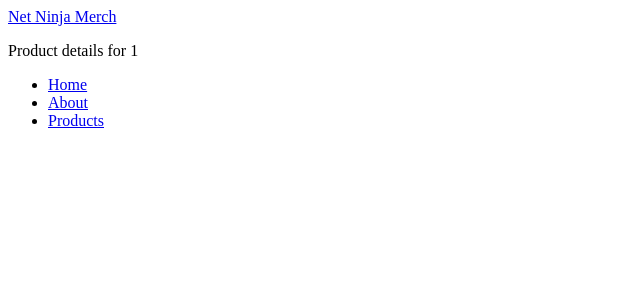
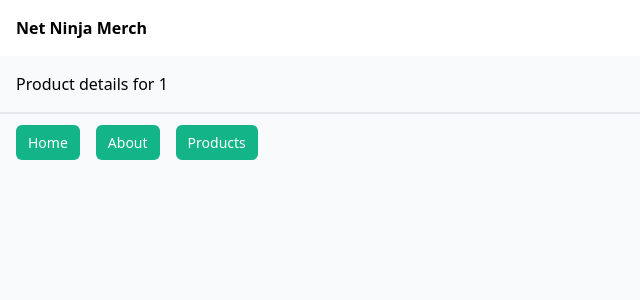
Before and after one commit to gekh/nuxt-crush-course-net-ninjas, a Nuxt app: page /products/1 in a window 1280 px wide. Shown: the top 300 px of the page, without its empty margins (0-640 px from the left). Built offline with nearby package versions, Linux system fonts and the light colour scheme.

Commit message:
added tailwind and styles

```diff
--- /dev/null
+++ b/assets/css/tailwind.css
@@ -0,0 +1,17 @@
+@tailwind base;
+@tailwind components;
+@tailwind utilities;
+
+body {
+  @apply bg-gray-50;
+}
+
+@layer components {
+  .btn {
+    @apply bg-[#12b488] text-white px-3 py-2 rounded-md text-sm;
+  }
+
+  .btn.router-link-exact-active {
+    @apply bg-[grey]
+  }
+}
--- a/layouts/default.vue
+++ b/layouts/default.vue
@@ -1,25 +1,29 @@
 <template>
   <div>
-    <header>
-      <nav>
-        <NuxtLink to="/">Net Ninja</NuxtLink>
-        <ul>
-          <li><NuxtLink to="/">Home</NuxtLink></li>
-          <li><NuxtLink to="/about">About</NuxtLink></li>
-          <li><NuxtLink to="/products">Products</NuxtLink></li>
+    <header class="shadow-sm bg-white">
+      <nav class="container mx-auto p-4 flex justify-between">
+        <NuxtLink to="/" class="font-bold">Net Ninja</NuxtLink>
+        <ul class="flex gap-4">
+          <li>
+            <NuxtLink to="/" class="btn">Home</NuxtLink>
+          </li>
+          <li>
+            <NuxtLink to="/about" class="btn">About</NuxtLink>
+          </li>
+          <li>
+            <NuxtLink to="/products" class="btn">Products</NuxtLink>
+          </li>
         </ul>
       </nav>
     </header>
 
     <!-- output the page content -->
-    <div>
+    <div class="container mx-auto p-4 ">
       <slot />
     </div>
   </div>
 </template>
 
 <style scoped>
-  .router-link-exact-active {
-    color: #12b488
-  }
+
 </style>
--- a/layouts/products.vue
+++ b/layouts/products.vue
@@ -1,26 +1,26 @@
 <template>
   <div>
-    <header>
-      <nav>
-        <NuxtLink to="/products">Net Ninja Merch</NuxtLink>
+    <header class="chadow-sm bg-white">
+      <nav class="container mx-auto p-4">
+        <NuxtLink to="/products" class="font-bold">Net Ninja Merch</NuxtLink>
       </nav>
     </header>
 
     <!-- output the page content -->
-    <div>
+    <div class="container mx-auto p-4">
       <slot />
     </div>
 
-    <footer>
-      <ul>
+    <footer class="container mx-auto p-4 flex justify-betweenn border-t-2">
+      <ul class="flex gap-4">
         <li>
-          <NuxtLink to="/">Home</NuxtLink>
+          <NuxtLink to="/" class="btn">Home</NuxtLink>
         </li>
         <li>
-          <NuxtLink to="/about">About</NuxtLink>
+          <NuxtLink to="/about" class="btn">About</NuxtLink>
         </li>
         <li>
-          <NuxtLink to="/products">Products</NuxtLink>
+          <NuxtLink to="/products" class="btn">Products</NuxtLink>
         </li>
       </ul>
     </footer>
@@ -28,7 +28,4 @@
 </template>
 
 <style scoped>
-.router-link-exact-active {
-  color: #12b488
-}
 </style>
--- a/nuxt.config.ts
+++ b/nuxt.config.ts
@@ -1,4 +1,6 @@
 // https://nuxt.com/docs/api/configuration/nuxt-config
 export default defineNuxtConfig({
-
+  modules: [
+    '@nuxtjs/tailwindcss'
+  ]
 })
--- a/package.json
+++ b/package.json
@@ -8,6 +8,7 @@
     "postinstall": "nuxt prepare"
   },
   "devDependencies": {
+    "@nuxtjs/tailwindcss": "^6.1.3",
     "nuxt": "3.0.0"
   }
 }
```
Also changed, not shown: 1 other file (tests, documents, lock files or other folders).
